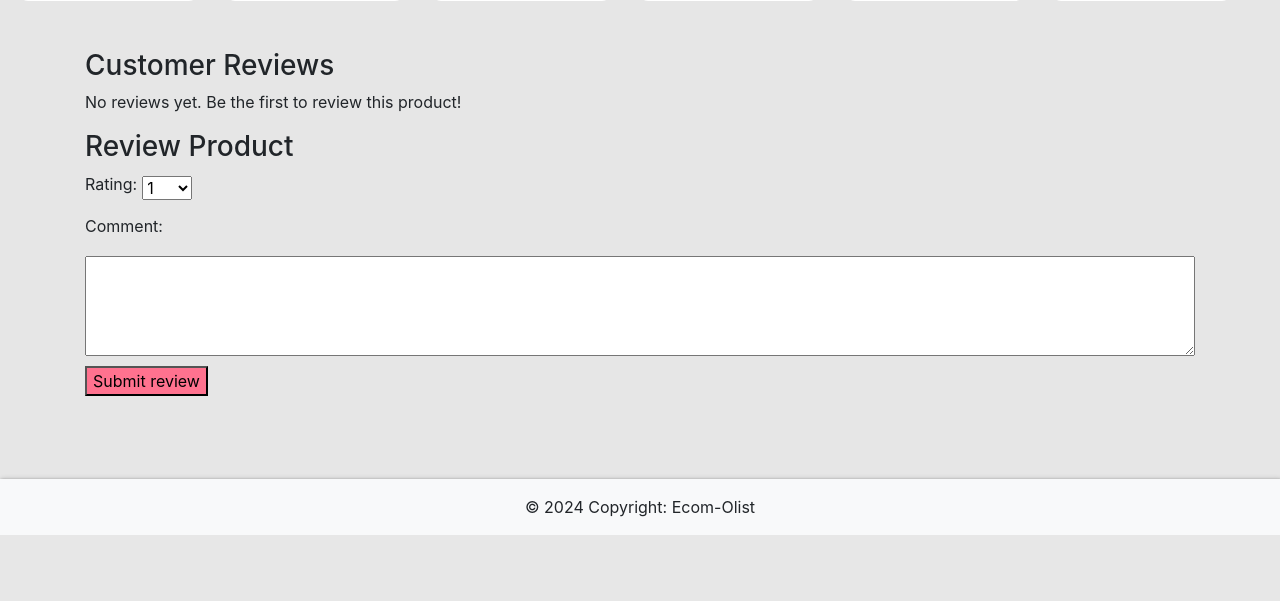
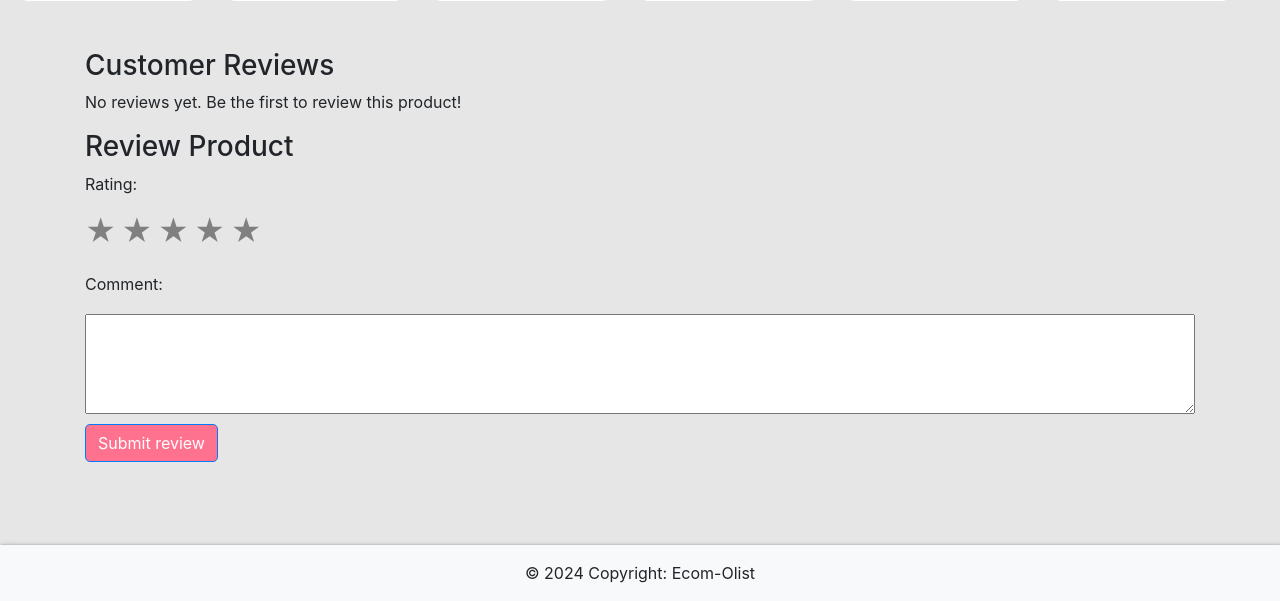
Before and after one commit to perckgg/E-commerce-Recommendation-System, a Flask app: template app/templates/item.html in a window 1280 px wide. Shown: the part 1222-1823 px from the top of the page. Before the commit the page ends 1757 px from the top, so only its background shows below. Run offline with Flask 3, Linux system fonts and the light colour scheme; the template is opened without the code that fills it, so the values that code supplies are empty; the visitor is signed in with stand-in values (Sample User, id 1); parts of the project's set-up code (start-up, migrations or seed data) failed here and were passed over; some libraries are stand-ins or nearby versions.

Commit message:
update data

```diff
--- a/app/templates/base.html
+++ b/app/templates/base.html
@@ -11,7 +11,8 @@
     integrity="sha384-Gn5384xqQ1aoWXA+058RXPxPg6fy4IWvTNh0E263XmFcJlSAwiGgFAW/dAiS6JXm" crossorigin="anonymous">
   <link rel="stylesheet" type="text/css" href="{{ url_for('static', filename='styles.css') }}">
   <link rel="stylesheet" href="https://cdnjs.cloudflare.com/ajax/libs/font-awesome/4.7.0/css/font-awesome.min.css">
-
+  <!-- <link href="https://cdn.jsdelivr.net/npm/bootstrap@5.3.2/dist/css/bootstrap.min.css" rel="stylesheet">
+  <link rel="stylesheet" href="https://cdn.jsdelivr.net/npm/bootstrap-icons@1.11.1/font/bootstrap-icons.css"> -->
   <title>{% block title %} {% endblock %}</title>
   <style>
     .navbar-brand img {
@@ -63,12 +64,14 @@
             border: 1px solid #999;
           }
         </style>
+
         <input type="text" placeholder="Search for ..." class="inputsearch"
           style="padding-left:5px;height: 35px; border-radius: 15px 0 0 15px; background-color: rgb(238, 238, 238);outline:none; border: none; max-width: 300px; width: 80%;"></input>
         <label for="" class="iconsearch">
           <i class="fas fa-search"></i>
         </label>
       </div>
+
       <ul class="navbar-nav ml-auto">
         {% if not current_user.is_authenticated %}
         <li class="nav-item">
--- a/app/templates/item.html
+++ b/app/templates/item.html
@@ -8,6 +8,7 @@
 {% with msgs = get_flashed_messages(with_categories=True) %}
 {% for c, msg in msgs %}
 {% if c == 'error' %}
+<script src="https://cdn.jsdelivr.net/npm/bootstrap@5.3.2/dist/css/bootstrap.min.css"></script>
 <div class="flash-error">
 	{% else %}
 	<div class="success">
@@ -80,7 +81,56 @@
 			</div>
 		</div>
 	</div>
+<style>
+	/* Star Rating Container */
+	.rating-container {
+    display: flex;
+    flex-direction: column;
+    align-items: flex-start;
+    gap: 5px;
+}
+	.star-rating {
+		display: flex;
+		flex-direction: row-reverse;
+		justify-content: flex-end;
+		gap: 5px;
+	}
 
+	/* Hide Radio Buttons */
+	.star-rating input[type="radio"] {
+		display: none;
+	}
+
+	/* Style Stars */
+	.star-rating .star {
+		font-size: 30px;
+		color: gray;
+		cursor: pointer;
+		transition: color 0.3s ease;
+	}
+
+	/* Hover Effect for Stars */
+	.star-rating .star:hover,
+	.star-rating .star:hover ~ .star {
+		color: gold;
+	}
+
+	/* Selection Effect for Stars */
+	.star-rating input[type="radio"]:checked ~ .star {
+		color: gold;
+	}
+
+	/* Active Stars for Custom Logic */
+	.star-rating .star.active,
+	.star-rating .star.active ~ .star {
+		color: gold;
+	}
+	/* Hiệu ứng hover cho nút */
+.submit-review-btn:hover {
+    background-color: #fc1b48; /* Màu tối hơn khi hover */
+    transform: scale(1.01); /* Phóng to nhẹ khi hover */
+}
+	</style>
 	<style>
 		.relatedItem {
 			display: flex;
@@ -257,7 +307,7 @@
 		</div>
 	</div>
 
-	<!-- Phần hiển thị và thêm review -->
+<!-- Phần hiển thị và thêm review -->
 <div class="container my-5">
     <h3>Customer Reviews</h3>
     <!-- Vòng lặp hiển thị các review -->
@@ -287,31 +337,85 @@
     {% endfor %}
 
     <!-- Form thêm review cho người dùng đã đăng nhập -->
-
-    {% if current_user.is_authenticated %}
+	{% if current_user.is_authenticated %}
     <h3 class="user-comment">Review Product</h3>
     <form action="{{ url_for('submit_review', item_id=item.id) }}" method="POST" style="display: flex; flex-direction: column; gap: 10px;">
-        <div style="display: flex; align-items: center; gap: 5px;">
+        <div style="display: flex; align-items: flex-start; gap: 5px; flex-direction: column;">
             <label for="rating">Rating:</label>
-            <select name="rating" id="rating" required style="width: 50px;">
-                <option value="1">1</option>
-                <option value="2">2</option>
-                <option value="3">3</option>
-                <option value="4">4</option>
-                <option value="5">5</option>
-            </select>
+            <div class="star-rating">
+                <input type="radio" name="rating" id="star-5" value="5">
+                <label for="star-5" class="star" data-value="5">&#9733;</label>
+
+                <input type="radio" name="rating" id="star-4" value="4">
+                <label for="star-4" class="star" data-value="4">&#9733;</label>
+
+                <input type="radio" name="rating" id="star-3" value="3">
+                <label for="star-3" class="star" data-value="3">&#9733;</label>
+
+                <input type="radio" name="rating" id="star-2" value="2">
+                <label for="star-2" class="star" data-value="2">&#9733;</label>
+
+                <input type="radio" name="rating" id="star-1" value="1">
+                <label for="star-1" class="star" data-value="1">&#9733;</label>
+            </div>
         </div>
 
         <label for="comment">Comment:</label>
         <textarea name="content" id="content" required style="width: 100%; height: 100px;"></textarea>
 
-        <button type="submit" style=" background-color: #FF728F; cursor: pointer;width:fit-content">
-            <!-- <svg width="24" height="24" viewBox="0 0 24 24" fill="blue" xmlns="http://www.w3.org/2000/svg">
-                <polygon points="2,21 23,12 2,3 2,10 17,12 2,14" />
-            </svg> -->
-			Submit review
+        <button class="btn btn-primary submit-review-btn" type="submit" style=" background-color: #FF728F; cursor: pointer; width: fit-content;">
+            Submit review
         </button>
+		<script>
+			document.addEventListener("DOMContentLoaded", () => {
+				const stars = document.querySelectorAll(".star-rating .star");
+				let selectedRating = null; // Track the selected rating
+
+				stars.forEach((star) => {
+					star.addEventListener("click", (e) => {
+						const value = parseInt(star.dataset.value);
+
+						// If the same star is clicked again, clear the selection
+						if (selectedRating === value) {
+							selectedRating = null;
+							clearActiveStars();
+						} else {
+							// Set the new rating and highlight stars
+							selectedRating = value;
+							highlightStars(value);
+						}
+					});
+
+					star.addEventListener("mouseover", () => {
+						const value = parseInt(star.dataset.value);
+						highlightStars(value);
+					});
+
+					star.addEventListener("mouseout", () => {
+						// Reset to selected stars or none if no selection
+						highlightStars(selectedRating);
+					});
+				});
+
+				function highlightStars(value) {
+					stars.forEach((star) => {
+						if (parseInt(star.dataset.value) <= value) {
+							star.classList.add("active");
+						} else {
+							star.classList.remove("active");
+						}
+					});
+				}
+
+				function clearActiveStars() {
+					stars.forEach((star) => {
+						star.classList.remove("active");
+					});
+				}
+			});
+			</script>
     </form>
+
 {% else %}
     <p>Please <a href="{{ url_for('login') }}">log in</a> to leave a review.</p>
 {% endif %}
```
